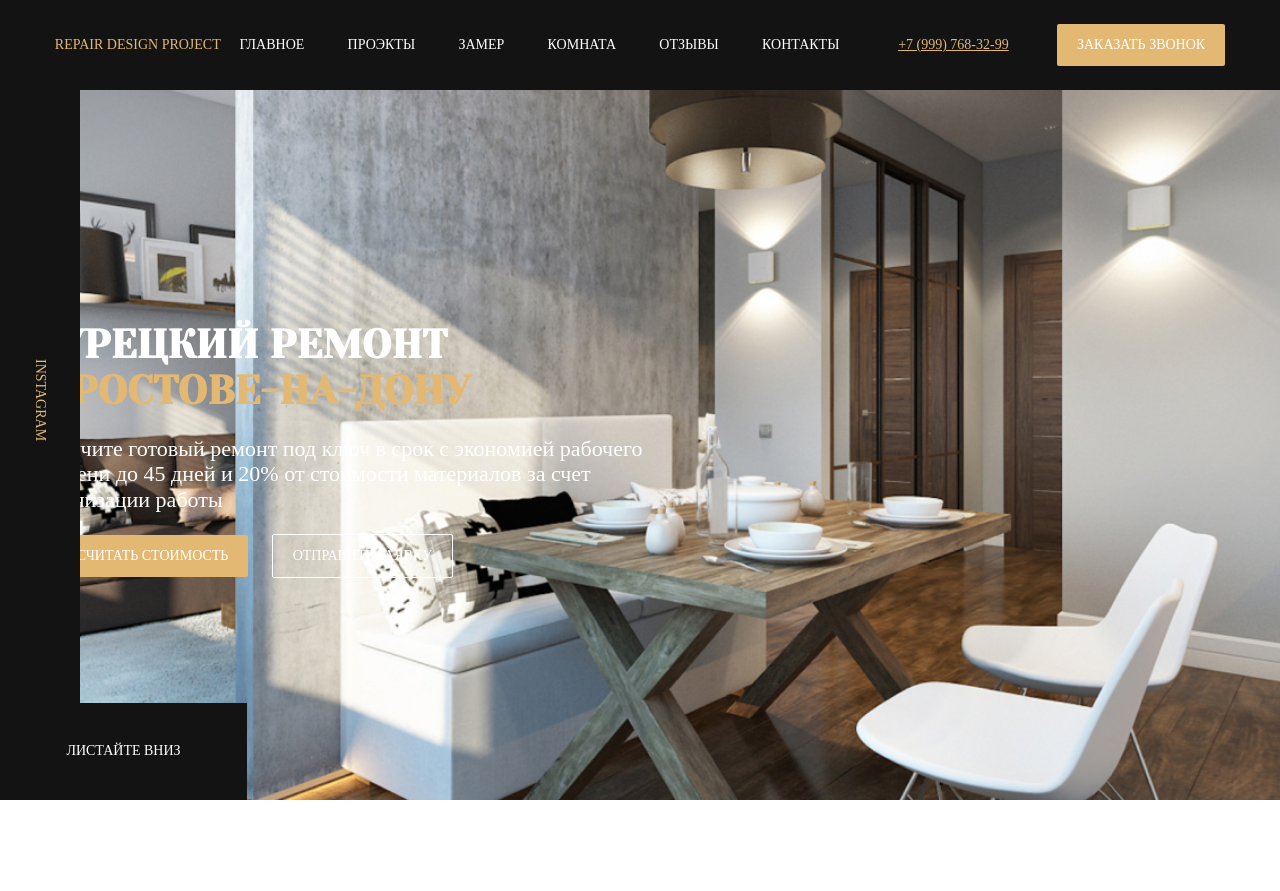
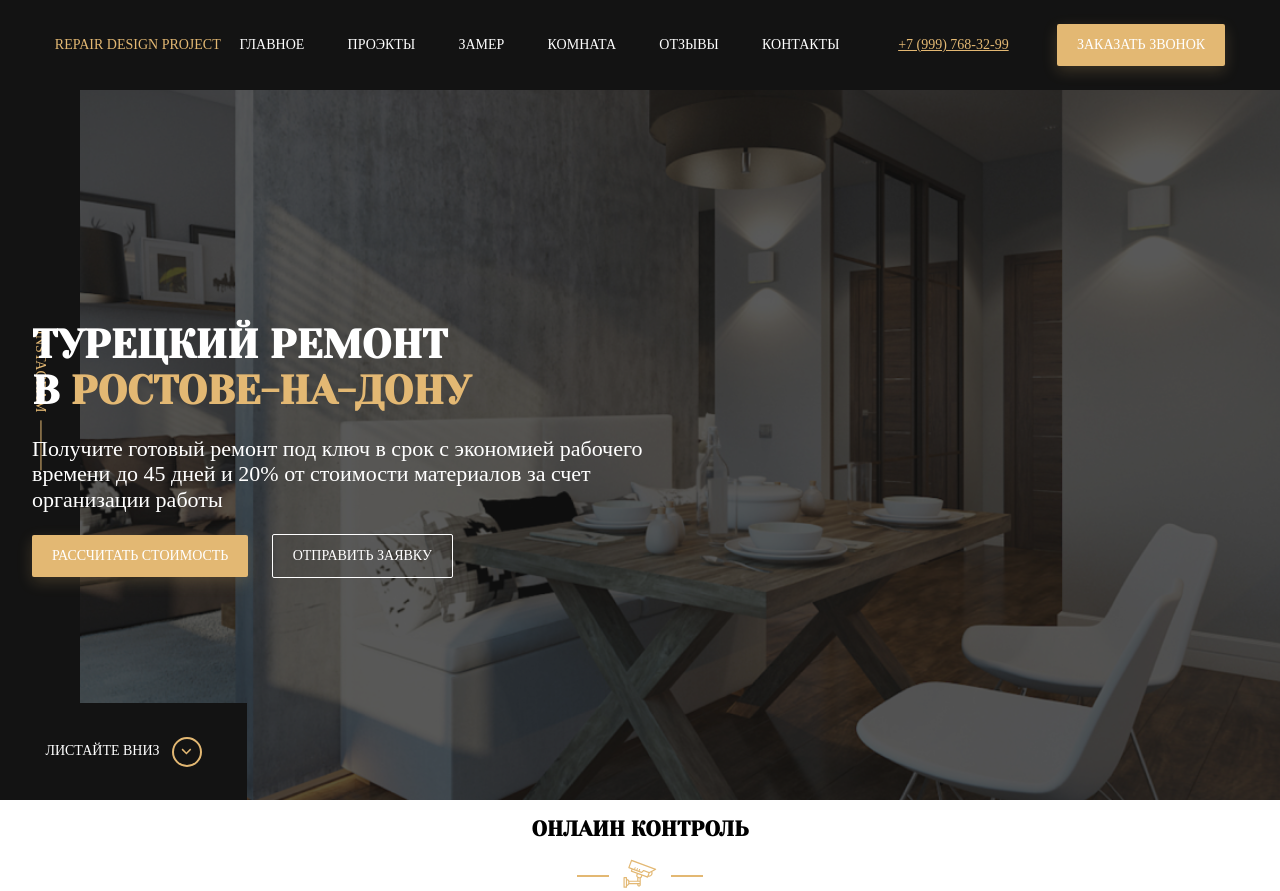
Before and after one commit to devaya1/my-repair, a website: page index.html in a window 1280 px wide. Before the commit the page ends 800 px from the top, so only its background shows below. Drawn offline with Linux system fonts and the light colour scheme.

Commit message:
add control section and settings

```diff
--- a/css/style.css
+++ b/css/style.css
@@ -363,6 +363,32 @@ template {
   margin: auto;
 }
 
+*, *:before, *:after {
+  -webkit-box-sizing: border-box;
+          box-sizing: border-box;
+}
+
+body {
+  font-family: "Futura Book";
+  font-size: 14px;
+}
+
+.section-title {
+  text-align: center;
+  text-transform: uppercase;
+  font-family: 'Yeseva One' , cursive;
+}
+
+.section-title__image::before, .section-title__image::after {
+  content: '';
+  display: inline-block;
+  vertical-align: text-top;
+  width: 32px;
+  height: 2px;
+  background-color: #E3B873;
+  margin: 0px 10px;
+}
+
 .header {
   position: fixed;
   left: 0;
@@ -397,6 +423,12 @@ template {
   color: #fff;
   margin-right: 40px;
   font-family: 'FuturaBookC';
+  -webkit-transition: color 0.2s;
+  transition: color 0.2s;
+}
+
+.nav__item:hover {
+  color: #E3B873;
 }
 
 .phone {
@@ -416,9 +448,24 @@ template {
   font-family: 'FuturaDemiC';
 }
 
+.button:hover {
+  cursor: pointer;
+}
+
 .button--primary {
+  color: #fff;
+  -webkit-box-shadow: 0px 5px 15px rgba(227, 184, 115, 0.2);
+          box-shadow: 0px 5px 15px rgba(227, 184, 115, 0.2);
+  -webkit-transition: -webkit-box-shadow 0.3s;
+  transition: -webkit-box-shadow 0.3s;
+  transition: box-shadow 0.3s;
+  transition: box-shadow 0.3s, -webkit-box-shadow 0.3s;
   background-color: #E3B873;
-  color: #fff;
+}
+
+.button:hover {
+  -webkit-box-shadow: none;
+          box-shadow: none;
 }
 
 .button--outline {
@@ -443,6 +490,16 @@ template {
   background: #131313 url(../img/hero-bg.jpg.jpg) no-repeat center/cover;
   height: 100vh;
   color: #ffffff;
+}
+
+.hero::before {
+  content: '';
+  position: absolute;
+  top: 0;
+  left: 0;
+  width: 100%;
+  height: 100%;
+  background-color: rgba(19, 19, 19, 0.7);
 }
 
 .hero__instagram {
@@ -476,7 +533,18 @@ template {
   font-family: 'Yeseva';
 }
 
+.hero__scroll-down::after {
+  content: '';
+  background: url(../img/vector.svg) no-repeat center;
+  width: 30px;
+  height: 30px;
+  border: 2px solid #E3B873;
+  border-radius: 50%;
+  margin-left: 12px;
+}
+
 .hero__content {
+  position: relative;
   max-width: 670px;
 }
 
@@ -503,11 +571,23 @@ template {
 }
 
 .instagram__link {
+  display: -webkit-box;
+  display: -ms-flexbox;
+  display: flex;
   text-transform: uppercase;
   text-decoration: none;
   color: #E3B873;
   -webkit-transform: rotate(90deg);
           transform: rotate(90deg);
+  line-height: 0.2;
+}
+
+.instagram__link::after {
+  content: '';
+  width: 50px;
+  height: 1px;
+  background-color: #E3B873;
+  margin-left: 8px;
 }
 
 .title {
@@ -520,14 +600,4 @@ template {
 .title--primary {
   color: #E3B873;
 }
-
-*, *:before, *:after {
-  -webkit-box-sizing: border-box;
-          box-sizing: border-box;
-}
-
-body {
-  font-family: "Futura Book";
-  font-size: 14px;
-}
 /*# sourceMappingURL=style.css.map */
--- a/index.html
+++ b/index.html
@@ -53,6 +53,21 @@
             <a href="#" class="hero__scroll-down">листайте вниз</a>
         </section>
         <!---hero--->
+        <section class="section control">
+            <div class="container">
+                <div class="section-title">
+                    <h2 class="section-title__heading">Онлаин контроль</h2>
+                    <!--section-title__heading--->
+                    <div class="section-title__image">
+                        <img src="img/video.svg" alt="video">
+                    </div>
+                    <!--section-title__image--->
+                </div>
+            </div>
+            <!---container--->
+        </section>
+        <!---section control--->
+
     </main>
 
 </body>
```
Also changed, not shown: 1 other file.
